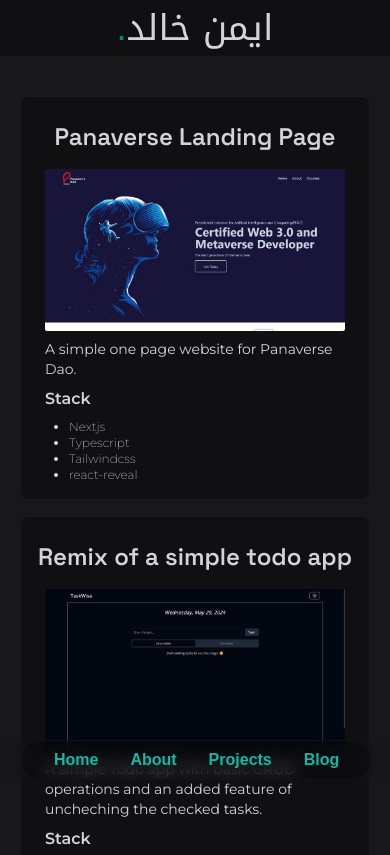
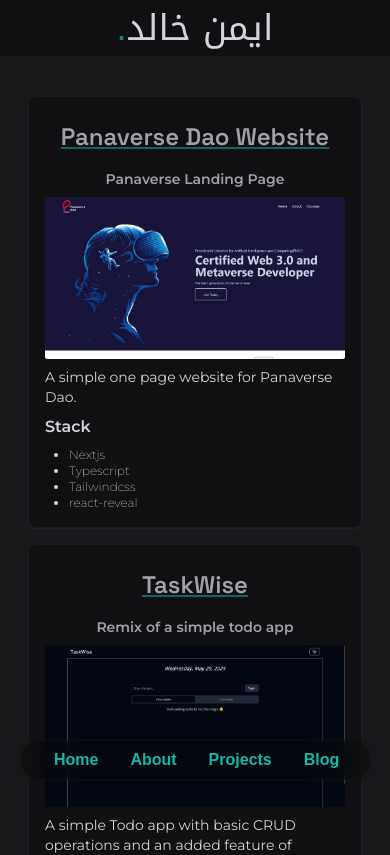
Before and after one commit to Aayman-star/aayman, a Next.js app: page /Projects in a window 390 px wide. Shown: the top 855 px of the page. Built offline with nearby package versions, Linux system fonts and the light colour scheme; a web font is replaced by a local one.

Commit message:
some aesthetic changes made to the projects section

```diff
--- a/src/app/layout.tsx
+++ b/src/app/layout.tsx
@@ -8,7 +8,7 @@
 
 export const metadata: Metadata = {
   title: "Aayman Khalid",
-  description: "Portfolio of Aayman Khalid",
+  description: "Aayman Khalid Portfolio",
 };
 
 export default function RootLayout({
--- a/src/components/Projects.tsx
+++ b/src/components/Projects.tsx
@@ -74,7 +74,7 @@
             {projects.map((project, i) => (
               <button className="" key={i} onClick={() => setId(i)}>
                 <p
-                  className={`${monty.className}  text-teal-500 bg-zinc-950/50 m-2 md:m-4 text-center w-[20rem] h-[3.5rem] py-4 font-semibold rounded-md border-[1px] border-zinc-800/50`}>
+                  className={`${monty.className}  text-teal-500 bg-zinc-950/50 m-2 md:m-4 text-center w-[20rem] h-[3.5rem] py-4 font-semibold rounded-md border-[1px] border-zinc-800/50 shadow-sm shadow-teal-500/10 transition ease-in hover:scale-105`}>
                   {project.Title}
                 </p>
               </button>
@@ -119,11 +119,14 @@
       initial={{ opacity: 0 }}
       animate={{ opacity: 1 }}
       transition={{ ease: "easeIn", duration: 0.75, delay: 0.5 }}
-      className={`${monty.className} w-full h-auto py-4 my-4 bg-zinc-950/50 rounded-lg shadow-sm border-[1px] border-zinc-800/50   grid place-content-center gap-y-2`}>
+      className={`${monty.className} w-full h-auto px-4 py-4 my-4 bg-zinc-950/50 rounded-lg shadow-sm border-[1px] border-zinc-800/50   grid place-content-center gap-y-2  shadow-teal-500/10`}>
       <h3
-        className={`${space_g.className} text-zinc-300 text-2xl  font-semibold text-center m-2`}>
+        className={`${space_g.className} text-zinc-400 underline decoration-teal-500/50 text-2xl  font-semibold text-center m-2`}>
+        {projects[Id].Title}
+      </h3>
+      <p className={` text-zinc-400 text-center text-sm font-semibold`}>
         {projects[Id].details}
-      </h3>
+      </p>
       <a href={projects[Id].url} target="_blank">
         <Image
           className="mx-auto rounded-sm transition ease-in delay-150 hover:scale-105"
--- a/src/lib/Data.ts
+++ b/src/lib/Data.ts
@@ -6,7 +6,7 @@
 export const projects = [
   {
     id: 1,
-    Title: "Panaverse Landing Page",
+    Title: "Panaverse Dao Website",
     details: "Panaverse Landing Page",
     img: panaverse,
     description: "A simple one page website for Panaverse Dao.",
```
